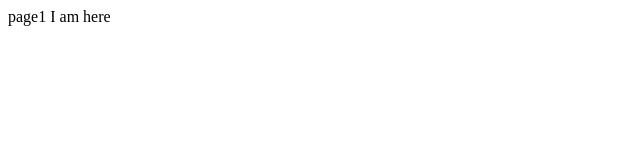
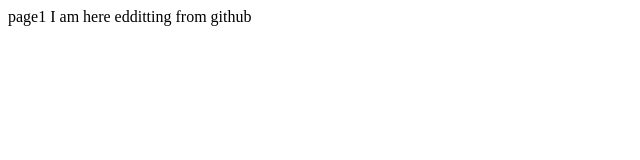
Before and after one commit to AlirezaTahsili/test, a plain HTML site: page page1.html in a window 1280 px wide. Shown: the whole page, without its empty margins (0-640 px from the left). Drawn offline with Linux system fonts and the light colour scheme.

Commit message:
commit from github

```diff
--- a/page1.html
+++ b/page1.html
@@ -1,5 +1,6 @@
 <html>
 <body>
 page1 I am here
+edditting from github
 </html>
 </body>
```
